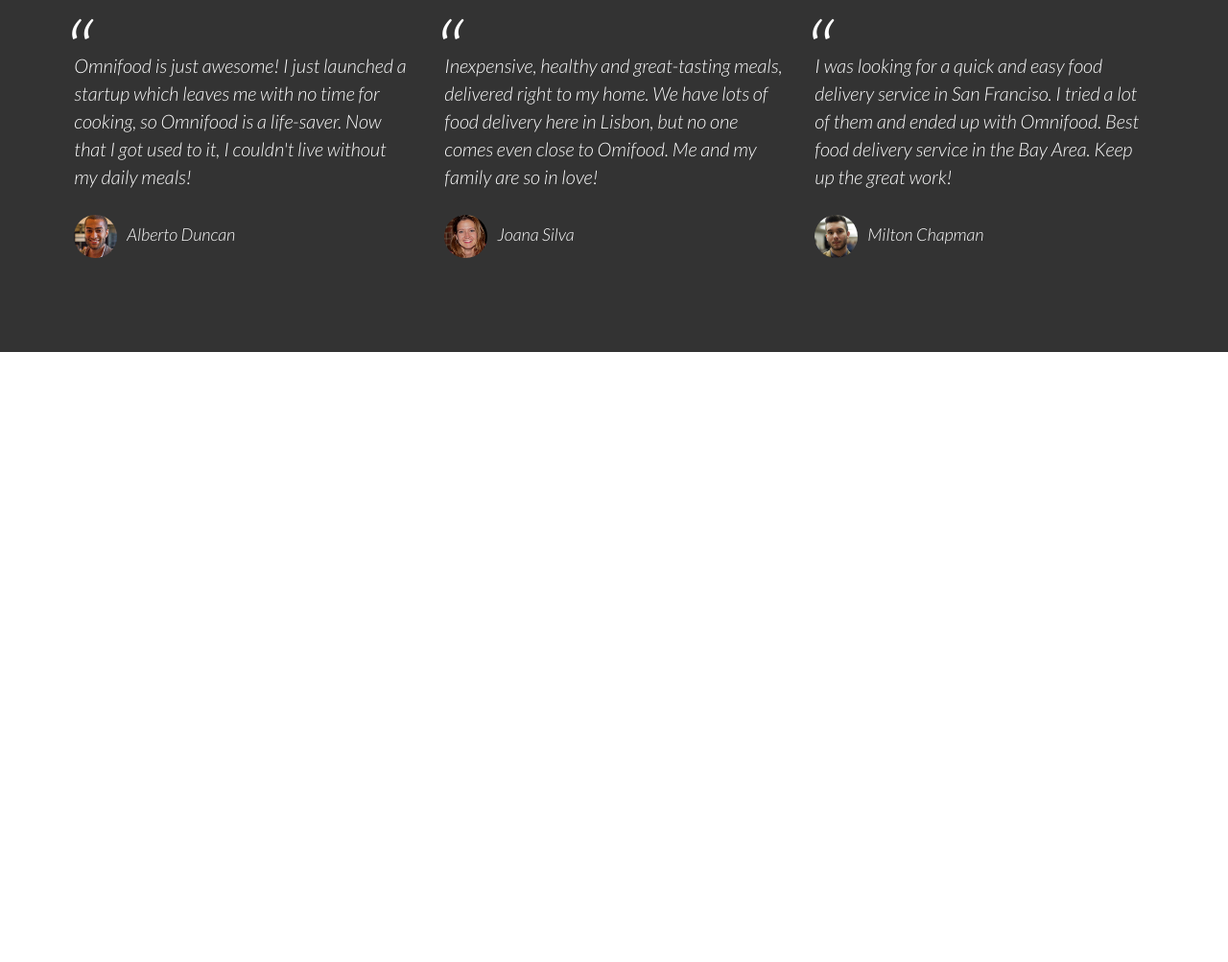
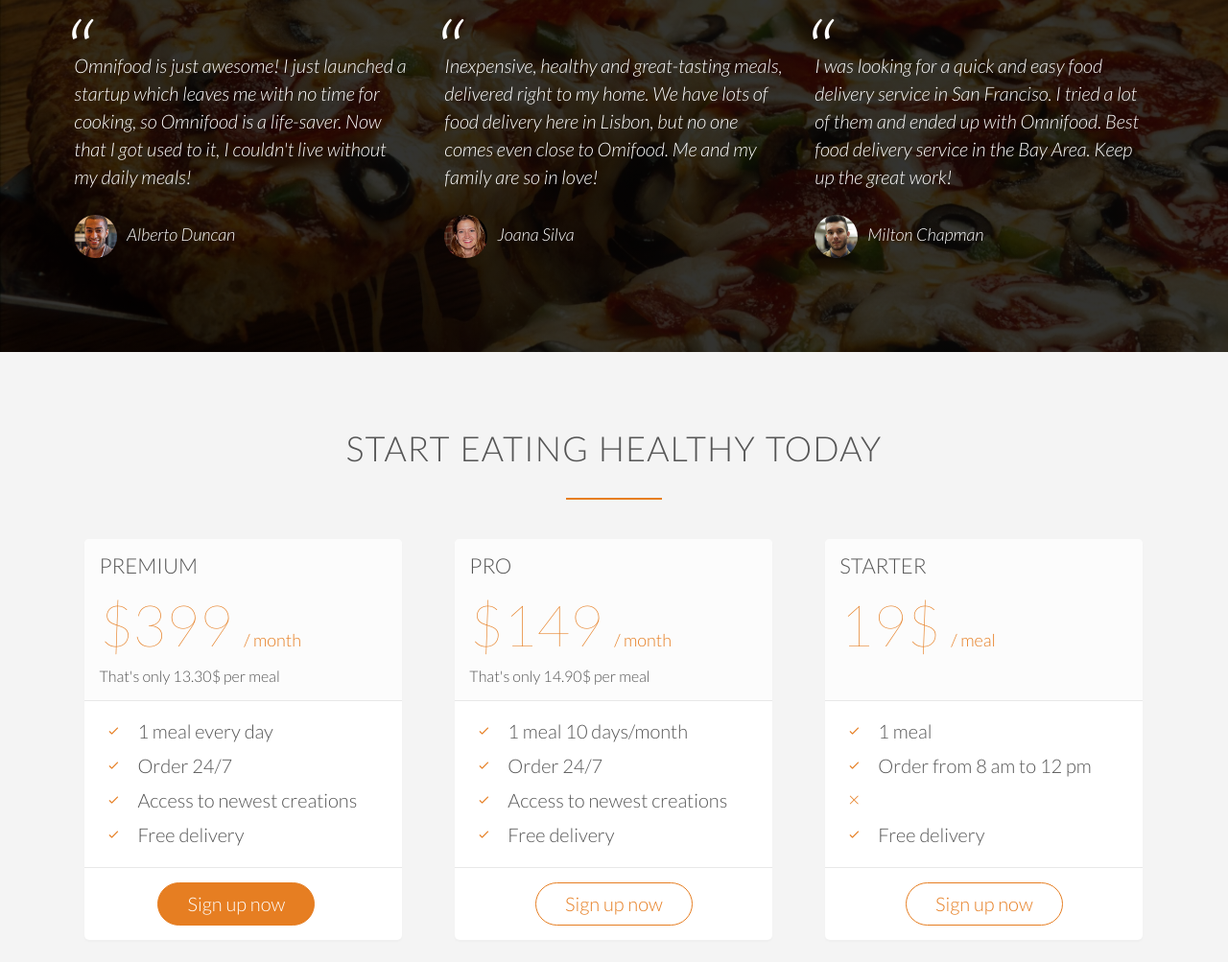
Before and after one commit to eveningstar33/Healthyfood, a plain HTML site: page index.html in a window 1280 px wide. Shown: the part 3498-4501 px from the top of the page at 96% size. Before the commit the page ends 3865 px from the top, so only its background shows below. Drawn offline with Linux system fonts and the light colour scheme; files whose address does not match are found by name.

Commit message:
Added the sign-up section

```diff
--- a/index.html
+++ b/index.html
@@ -242,5 +242,73 @@
                 </div>
             </div>
         </section>
+
+        <section class="section-plans js--section-plans" id="plans">
+            <div class="row">
+                <h2>Start eating healthy today</h2>
+            </div>
+            <div class="row">
+                <div class="col span-1-of-3">
+                    <div class="plan-box js--wp-4">
+                        <div>
+                            <h3>Premium</h3>
+                            <p class="plan-price">$399 <span>/ month</span></p>
+                            <p class="plan-price-meal">That's only 13.30$ per meal</p>
+                        </div>
+                        <div>
+                            <ul>
+                                <li><i class="ion-ios-checkmark-empty icon-small"></i>1 meal every day</li>
+                                <li><i class="ion-ios-checkmark-empty icon-small"></i>Order 24/7</li>
+                                <li><i class="ion-ios-checkmark-empty icon-small"></i>Access to newest creations</li>
+                                <li><i class="ion-ios-checkmark-empty icon-small"></i>Free delivery</li>
+                            </ul>
+                        </div>
+                        <div>
+                            <a href="#" class="btn btn-full">Sign up now</a>
+                        </div>
+                    </div>
+                </div>
+                <div class="col span-1-of-3">
+                    <div class="plan-box">
+                        <div>
+                            <h3>Pro</h3>
+                            <p class="plan-price">$149 <span>/ month</span></p>
+                            <p class="plan-price-meal">That's only 14.90$ per meal</p>
+                        </div>
+                        <div>
+                            <ul>
+                                <li><i class="ion-ios-checkmark-empty icon-small"></i>1 meal 10 days/month</li>
+                                <li><i class="ion-ios-checkmark-empty icon-small"></i>Order 24/7</li>
+                                <li><i class="ion-ios-checkmark-empty icon-small"></i>Access to newest creations</li>
+                                <li><i class="ion-ios-checkmark-empty icon-small"></i>Free delivery</li>
+                            </ul>
+                        </div>
+                        <div>
+                            <a href="#" class="btn btn-ghost">Sign up now</a>
+                        </div>
+                    </div>
+                </div>
+                <div class="col span-1-of-3">
+                    <div class="plan-box">
+                        <div>
+                            <h3>Starter</h3>
+                            <p class="plan-price">19$ <span>/ meal</span></p>
+                            <p class="plan-price-meal">&nbsp;</p>
+                        </div>
+                        <div>
+                            <ul>
+                                <li><i class="ion-ios-checkmark-empty icon-small"></i>1 meal</li>
+                                <li><i class="ion-ios-checkmark-empty icon-small"></i>Order from 8 am to 12 pm</li>
+                                <li><i class="ion-ios-close-empty icon-small"></i></li>
+                                <li><i class="ion-ios-checkmark-empty icon-small"></i>Free delivery</li>
+                            </ul>
+                        </div>
+                        <div>
+                            <a href="#" class="btn btn-ghost">Sign up now</a>
+                        </div>
+                    </div>
+                </div>
+            </div>
+        </section>
 </body>
 </html>
--- a/resources/css/style.css
+++ b/resources/css/style.css
@@ -300,8 +300,8 @@ a:active {
 /* ----------------------------------------------- */
 
 .section-testimonials {
-    background-image: -webkit-linear-gradient(rgba(0, 0, 0, 0.8), rgba(0, 0, 0, 0.8)), url(img/back-customers.jpg);
-    background-image: linear-gradient(rgba(0, 0, 0, 0.8), rgba(0, 0, 0, 0.8)), url(img/back-customers.jpg);
+    background-image: -webkit-linear-gradient(rgba(0, 0, 0, 0.8), rgba(0, 0, 0, 0.8)), url(../img/back-customers.jpg);
+    background-image: linear-gradient(rgba(0, 0, 0, 0.8), rgba(0, 0, 0, 0.8)), url(../img/back-customers.jpg);
     background-size: cover;
     color: #fff;
     background-attachment: fixed;
@@ -335,6 +335,62 @@ cite img {
     border-radius: 50%;
     margin-right: 10px;
     vertical-align: middle;
+}
+
+/* ----------------------------------------------- */
+/* SIGN UP */
+/* ----------------------------------------------- */
+
+.section-plans {
+    background-color: #f4f4f4;
+}
+
+.plan-box {
+    background-color: #fff;
+    border-radius: 5px;
+    width: 90%;
+    margin-left: 5%;
+    box-shadow: 0 2px 2px #efefef;
+}
+
+.plan-box div {
+    padding: 15px;
+    border-bottom: 1px solid #e8e8e8;
+}
+
+.plan-box div:first-child {
+    background-color: #fcfcfc;
+    border-top-left-radius: 5px;
+    border-top-right-radius: 5px;
+}
+
+.plan-box div:last-child {
+    text-align: center;
+    border: 0;
+}
+
+.plan-price {
+    font-size: 300%;
+    margin-bottom: 10px;
+    font-weight: 100;
+    color: #e67e22;
+}
+
+.plan-price span {
+    font-size: 30%;
+    font-weight: 300;
+}
+
+.plan-price-meal {
+    font-size: 80%;
+}
+
+.plan-box ul {
+    list-style: none;
+}
+
+.plan-box ul li {
+    padding: 5px 0;
 }
 
 .btn:link,
```
